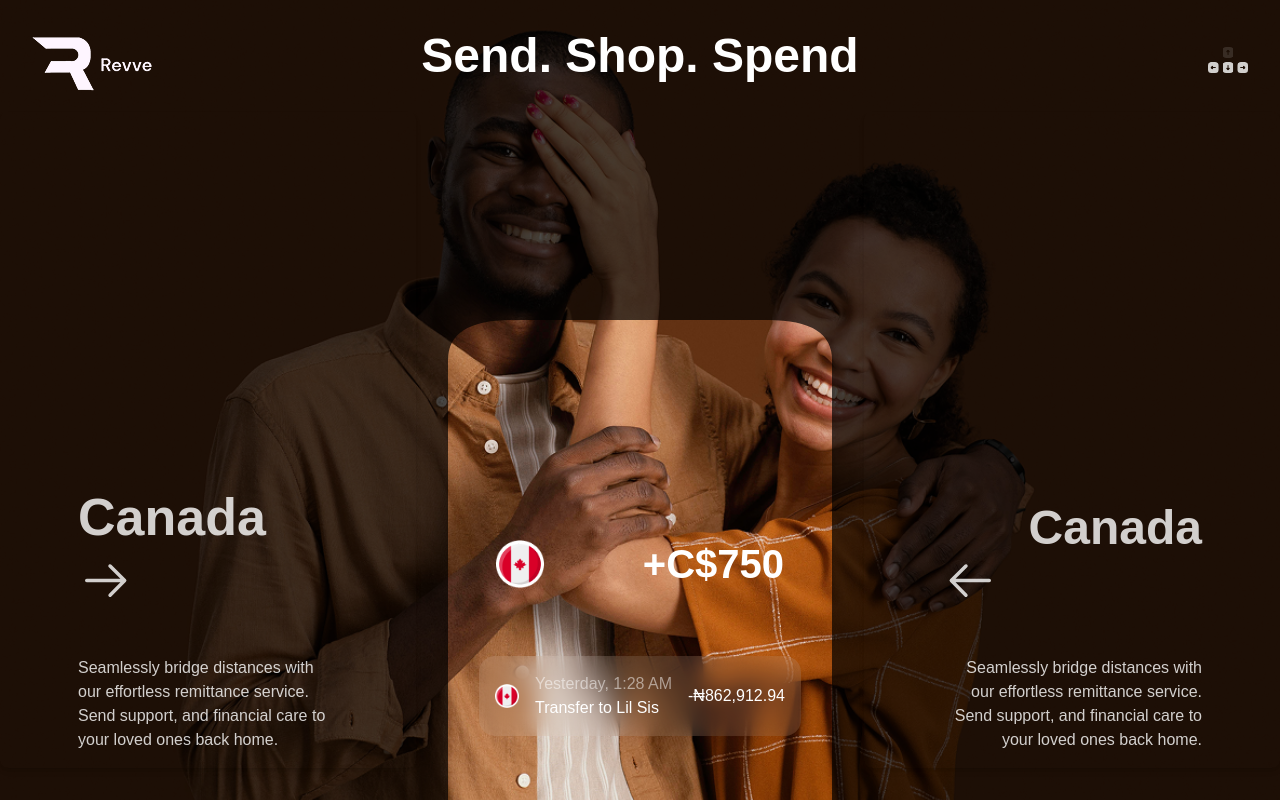
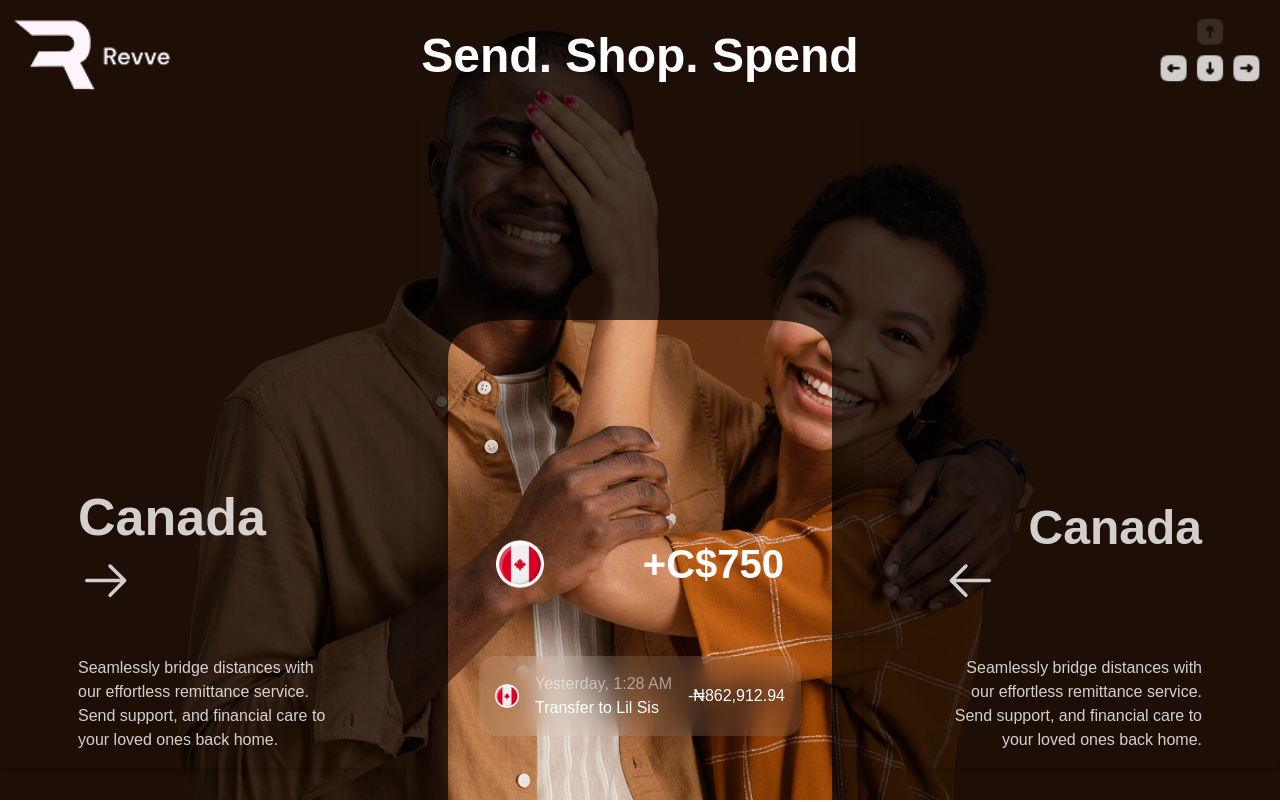
Before and after one commit to Funmi-Amusan/spend-landing-page, a Next.js app: page / in a window 1280 px wide. Shown: the top 802 px of the page. Built offline with nearby package versions, Linux system fonts and the light colour scheme.

Commit message:
animate header

```diff
--- a/components/layout/Header.tsx
+++ b/components/layout/Header.tsx
@@ -1,13 +1,54 @@
+'use client'
+
 import { ImageAssets } from '@/assets'
 import React from 'react'
 import Image from 'next/image'
+import { motion, useScroll, useTransform } from 'framer-motion'
 
 const Header = () => {
+  const { scrollY } = useScroll()
+
+  const backdropBlur = useTransform(
+    scrollY,
+    [0, 200, 220],
+    ['blur(0px)', 'blur(0px)', 'blur(12px)']
+  )
+
+  const backgroundColor = useTransform(
+    scrollY,
+    [0, 200, 220],
+    ['rgba(0, 0, 0, 0)', 'rgba(0, 0, 0, 0)', 'rgba(0, 0, 0, 0.2)']
+  )
+
+  const headerHeight = useTransform(
+    scrollY,
+    [0, 200],
+    ['100px', '40px']
+  )
+
+  const logoScale = useTransform(
+    scrollY,
+    [0, 200],
+    [1.3, 1]
+  )
+
   return (
-    <header className='fixed top-0 w-full z-50 bg-transparent flex items-center justify-between px-8'>
-        <Image src={ImageAssets.Logo} alt="logo" width={120} height={40} />
-        <Image src={ImageAssets.Control} alt="control" width={40} height={40} />
-    </header>
+    <motion.header
+      className="fixed top-0 w-full z-50 bg-transparent flex items-center justify-between px-8"
+      style={{
+        backdropFilter: backdropBlur,
+        backgroundColor: backgroundColor,
+        height: headerHeight
+      }}
+    >
+      <motion.div style={{ scale: logoScale }}>
+        <Image src={ImageAssets.Logo} alt="logo" width={120} height={40} className="h-auto w-auto" />
+      </motion.div>
+
+      <motion.div style={{ scale: logoScale }}>
+        <Image src={ImageAssets.Control} alt="control" width={40} height={40} className='h-auto w-auto' />
+      </motion.div>
+    </motion.header>
   )
 }
 
--- a/components/sections/Hero.tsx
+++ b/components/sections/Hero.tsx
@@ -8,7 +8,7 @@ const Hero = () => {
 
   return (
     <section
-      className="relative h-screen w-full bg-cover bg-center"
+      className="relative h-screen w-full bg-cover bg-center "
       style={{ backgroundImage: `url(${heroBackground})` }}
     >
        <div
```
